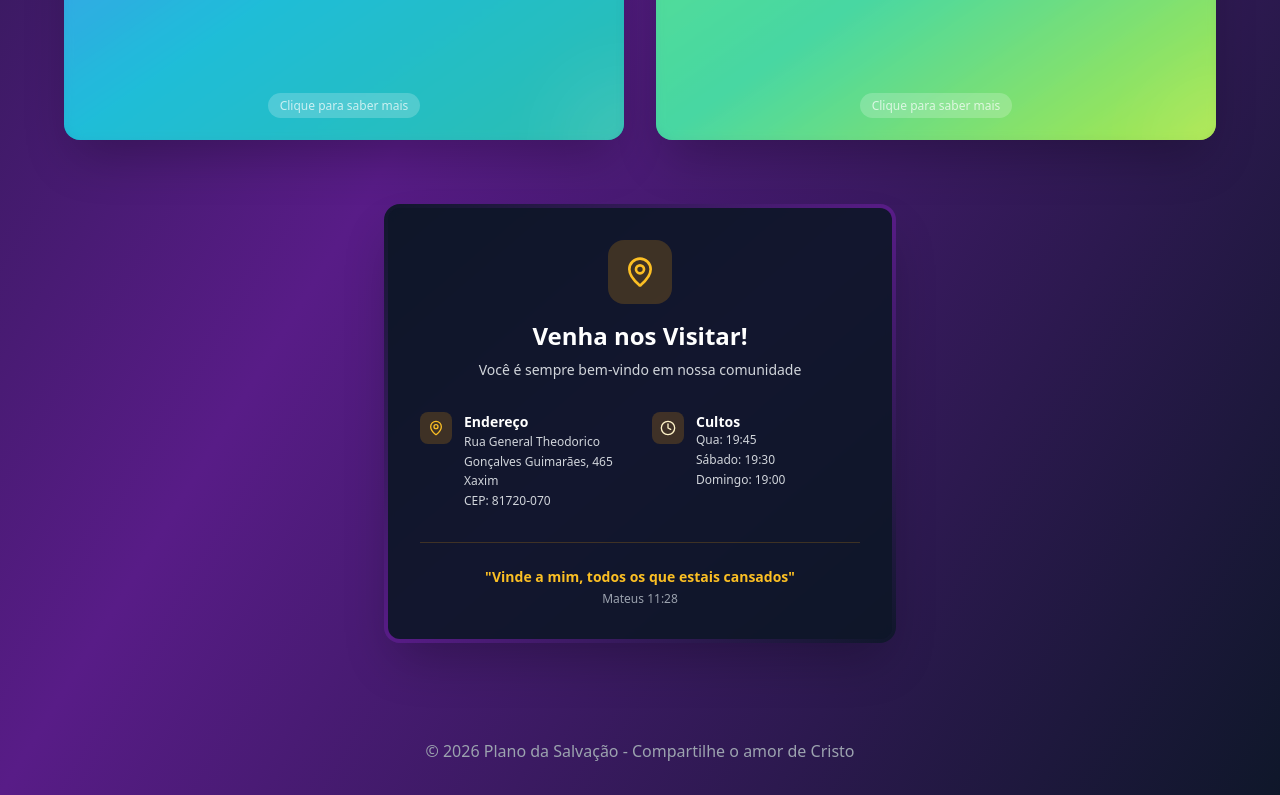
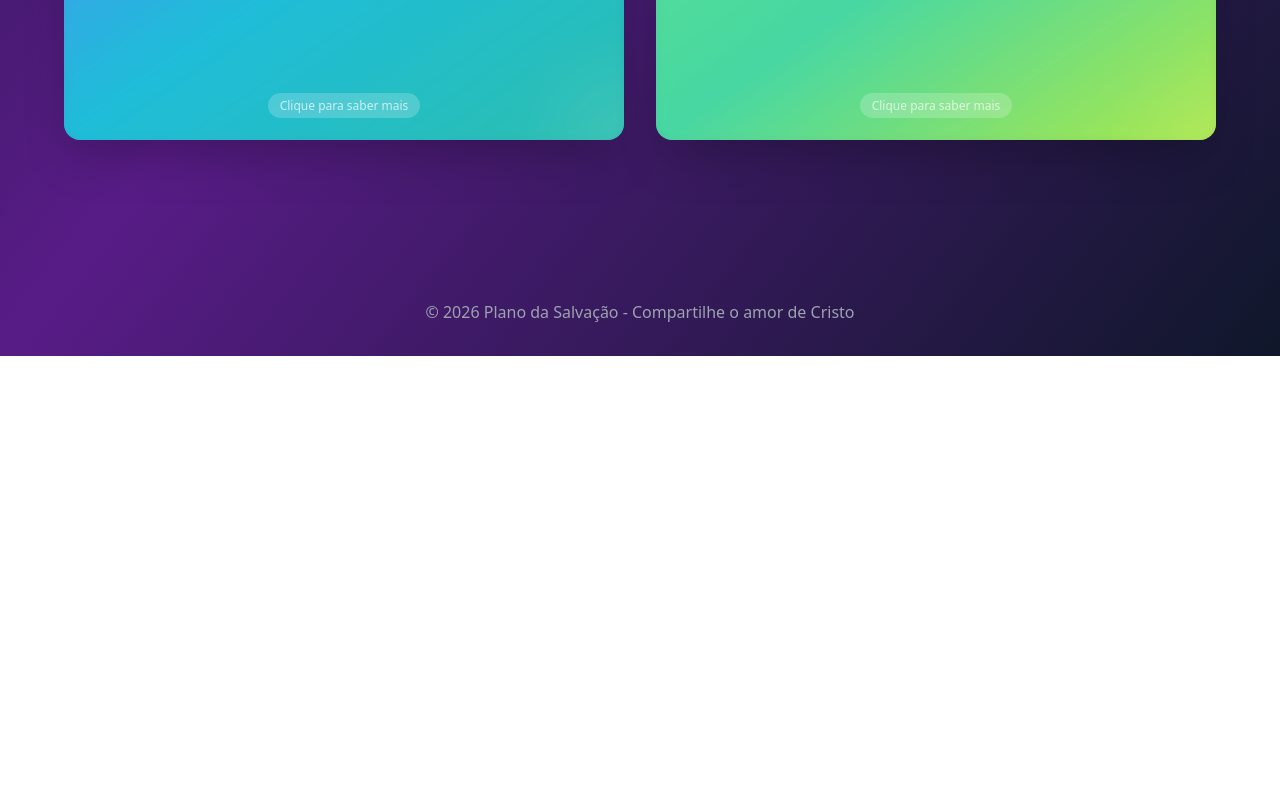
Before and after one commit to DevHelson344/Plan_salvation, a React (Vite) app: page / in a window 1280 px wide. Shown: the part 1296-2091 px from the top of the page. After the commit the page ends 1652 px from the top, so only its background shows below. Built offline with nearby package versions, Linux system fonts and the light colour scheme.

Commit message:
fix: comented church

```diff
--- a/src/App.tsx
+++ b/src/App.tsx
@@ -85,7 +85,7 @@ function App() {
         </div>
       </section>
       <div className="flex justify-center mb-16">
-        <ChurchCard />
+       {/* <ChurchCard />*/}
       </div>
       <footer className="text-center py-8 text-gray-400">
         <p>© 2026 Plano da Salvação - Compartilhe o amor de Cristo</p>
```
